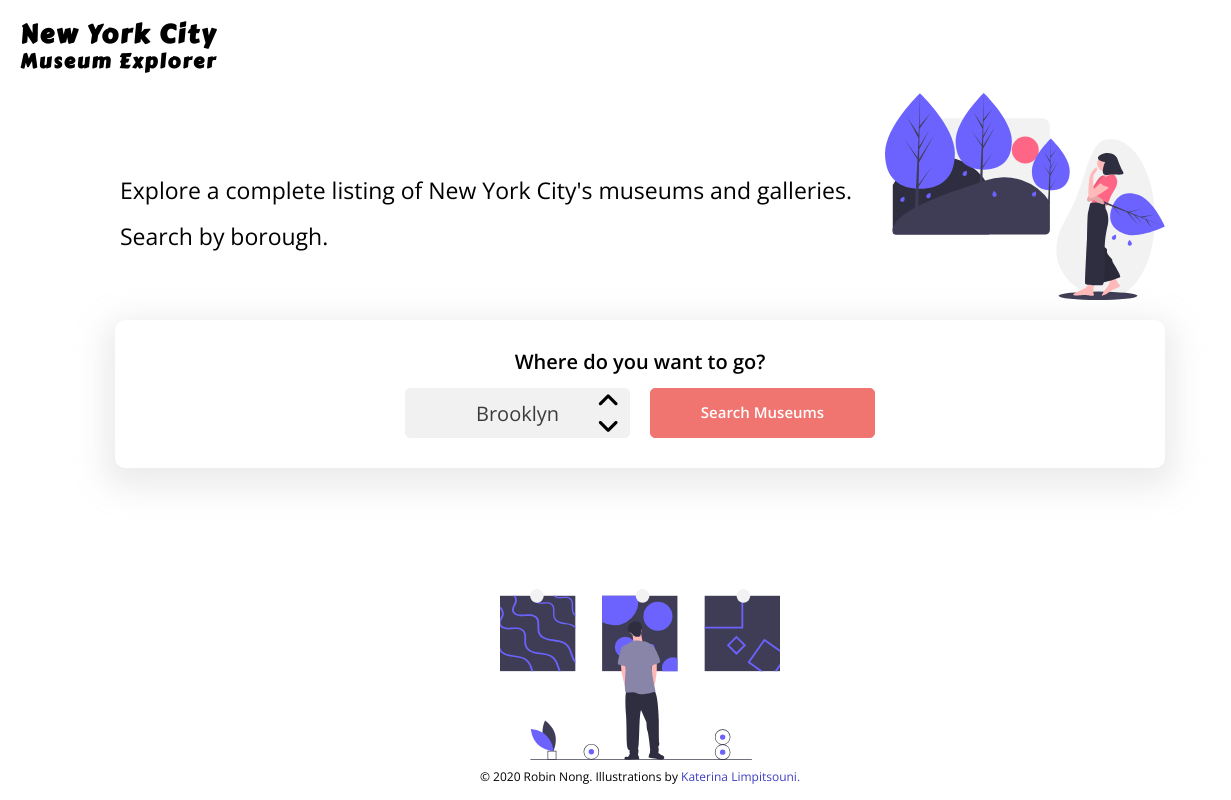
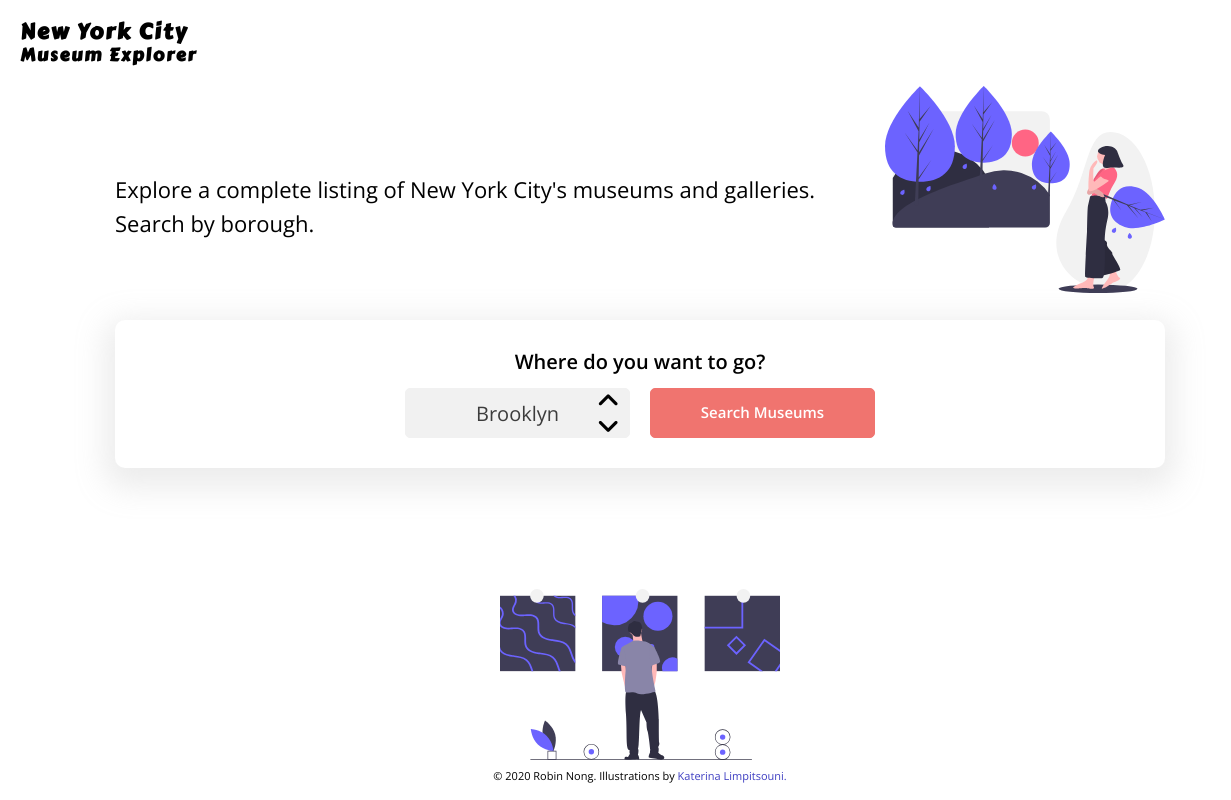
Before and after one commit to robinnong/nyc-museum-explorer, a plain HTML site: page index.html in a window 1280 px wide. Shown: the full height of the page, 0-1231 px from the left. Drawn offline with nearby package versions, Linux system fonts and the light colour scheme.

Commit message:
padding and font adjustment

```diff
--- a/style.css
+++ b/style.css
@@ -69,7 +69,6 @@ input[type="submit"],
 	font-size: 1.5rem;
 }
 
-h1 span,
 h2,
 h3,
 .click-thru {
@@ -109,10 +108,9 @@ header a {
 }
 
 header p {
-	font-size: 2.3rem;
-	line-height: 36px;
+	font-size: 2.2rem;
+	line-height: 34px;
 	font-weight: 300;
-	margin: 5px;
 }
 
 header span {
@@ -136,10 +134,14 @@ header div {
 
 h1 {
 	font-family: 'Carter One', sans-serif;
-	font-size: 2.6rem;
-	letter-spacing: 2px;
+	font-size: 2.2rem;
+	letter-spacing: 1.8px;
 	display: flex;
 	flex-direction: column;
+}
+
+h1 span {
+	font-size: 1.8rem;
 }
 
 main {
@@ -268,7 +270,7 @@ section {
 }
 
 .result-container {
-	margin: 20px;
+	margin: 20px 0;
 	padding-left: 10px;
 	display: flex;
 	justify-content: space-between;
@@ -348,7 +350,7 @@ footer a  {
 }
 
 footer {
-	font-size: 1.2rem;
+	font-size: 1.1rem;
 	height: 5vh;
 	padding: 10px;
 }
@@ -380,8 +382,8 @@ footer {
 
 @media (max-width: 480px) {
 
-	main {
-		padding: 20px;
+	header p {
+		font-size: 2rem;
 	}
 
 	.container {
```
